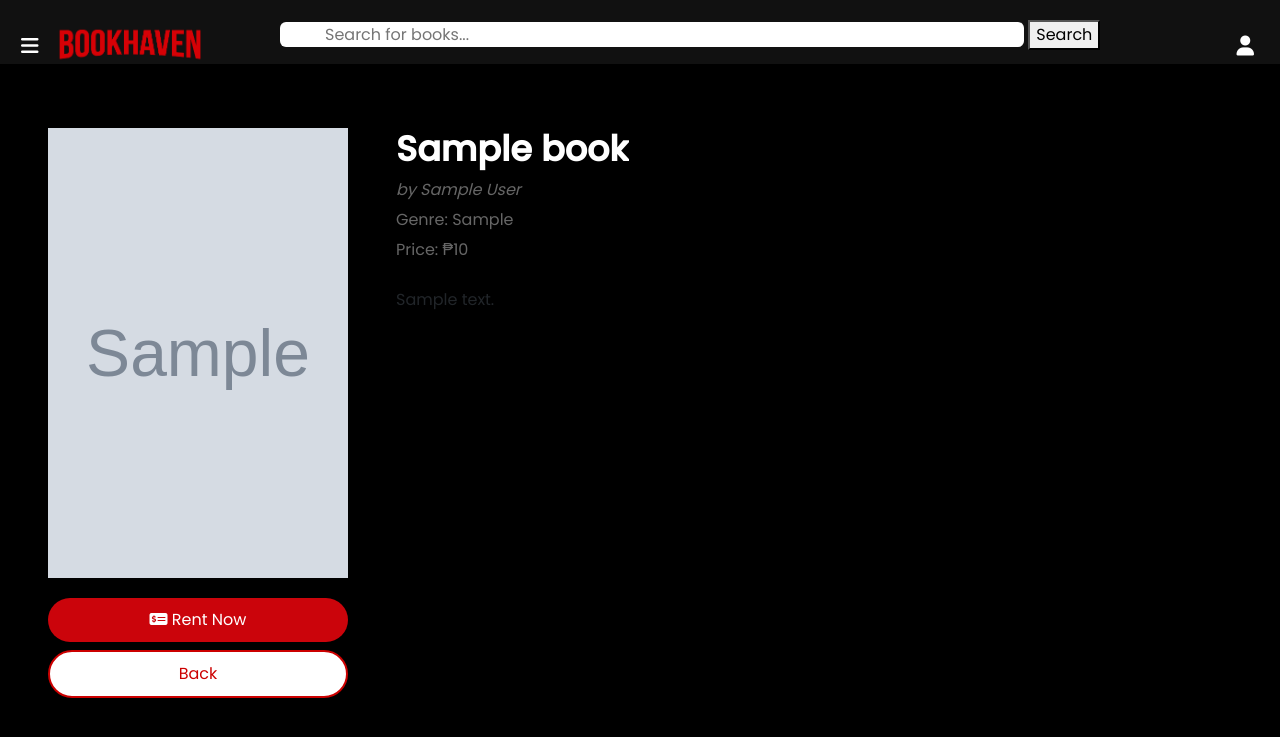
After one commit to eyondk/BOOKHAVEN, a PHP site: the page made by app/views/bookrent.view.php in a window 1280 px wide. The commit adds this page. Shown: the top 737 px of the page. Run offline with PHP 8.4, Linux system fonts and the light colour scheme; tables that the repository leaves empty or names only in its code hold one stand-in row (values such as "Sample post"); the template is opened without the code that fills it: most values are stand-ins (such as "Sample title", 1, 10 or a date in 2020); grey boxes marked "Sample" are stand-in pictures; some libraries are stand-ins or nearby versions.

Commit message:
book details rent

```diff
--- a/app/controllers/Home.php
+++ b/app/controllers/Home.php
@@ -22,6 +22,7 @@ class Home extends Controller
         if (!empty($keyword)) {
             $search_results = $book->search_books($keyword);
             $is_search = true;
+
         }
     }
 
--- a/app/core/config.php
+++ b/app/core/config.php
@@ -10,7 +10,7 @@ if($_SERVER['SERVER_NAME'] == 'localhost')
     define('DB_PASSWORD', '');
     //define('DBDRIVER', ''); /** incase u want to switch db like postgre**/
 
-    define('ROOT', 'http://localhost/bkhvn/public');
+    define('ROOT', 'http://localhost/bkhvncpy/public');
 }
 else
 {
--- /dev/null
+++ b/app/views/bookrent.view.php
@@ -0,0 +1,52 @@
+<?php require("header.inc.php")?>
+
+<!DOCTYPE html>
+<html lang="en">
+<head>
+    <meta charset="UTF-8">
+    <meta name="viewport" content="width=device-width, initial-scale=1.0">
+    <link href="https://cdnjs.cloudflare.com/ajax/libs/font-awesome/6.0.0-beta3/css/all.min.css" rel="stylesheet"> <!--for icons -->
+    <link rel="stylesheet" href="<?=ROOT?>/assets/css/bookrent.css">
+</head>
+<body>
+
+<section class="rent">
+    <div class="book-info-container">
+        <div class="book-img">
+            <?php if (isset($book)): ?>
+                <img class="book-cover" src="<?= htmlspecialchars($book['b_book_cover']) ?>" alt="<?= htmlspecialchars($book['b_title']) ?>">
+            <?php else: ?>
+                <p>Book not found.</p>
+            <?php endif; ?>
+        </div>
+        <div class="button-container">
+            <a href="https://www.amazon.com/" class="button rent-now" onclick="toggleRentNow(event)">
+                <i class="fas fa-money-check-dollar"></i> Rent Now
+            </a>
+            <a href="<?= ROOT ?>/home" class="button button-want-to-read">
+                Back
+            </a>
+        </div>
+    </div>
+    <div class="book-details-container">
+        <?php if (isset($book)): ?>
+            <div class="bookinfo">
+                <h2 class="book-title"><?= htmlspecialchars($book['b_title']) ?></h2>
+                <p class="book-author">by <?= htmlspecialchars($book['b_author']) ?></p>
+                <p class="genre">Genre: <?= htmlspecialchars($book['b_genre']) ?></p>
+                <p class="price" style="color:#666; margin-top: -10px; font-size: 16px;">Price: &#8369;<?= htmlspecialchars($book['b_price']) ?></p>
+            </div>
+            <div class="book-description">
+                <p id="paragraph" class="paragraph">
+                    <?= nl2br(htmlspecialchars($book['b_descript'])) ?>
+                </p>
+                <!-- <button class="readmore-btn" onclick="showMore()">Read more</button>
+                <button class="readless-btn" onclick="showLess()" style="display: none;">Read less</button> -->
+            </div>
+        <?php endif; ?>
+    </div>
+</section>
+<script src="<?=ROOT?>/assets/js/bookrent.js"></script>
+<script src="https://cdn.jsdelivr.net/npm/bootstrap@5.1.3/dist/js/bootstrap.bundle.min.js" integrity="sha384-ka7Sk0Gln4gmtz2MlQnikT1wXgYsOg+OMhuP+IlRH9sENBO0LRn5q+8nbTov4+1p" crossorigin="anonymous"></script>
+</body>
+</html>
--- a/app/views/header.inc.php
+++ b/app/views/header.inc.php
@@ -22,7 +22,7 @@
   </div> -->
   <!-- Search Form -->
   <div class="search-box">
-        <form action="<?= ROOT ?>/home/index" method="POST">
+        <form action="<?= ROOT ?>/home" method="POST">
             <input type="text" name="search" placeholder="Search for books..." required>
             <button type="submit">Search</button>
         </form>
@@ -44,7 +44,7 @@
   <button class="custom-openbtn" onclick="openCustomNav()"><i class="fa-solid fa-bars icon"></i></button>
 
   <div class="d-flex justify-content-start logo">
-    <a href=""><img src="<?=ROOT?>/assets/images/bhaven.png" alt="Logo"></a>
+    <a href="<?=ROOT?>/home"><img src="<?=ROOT?>/assets/images/bhaven.png" alt="Logo"></a>
   </div>
 </nav>
 
```
Also changed, not shown: app/controllers/Bookrent.php (added, +22 -0 lines), app/models/Book.php (+19 -1 lines), app/views/home.view.php (+4 -4 lines), public/assets/css/bookrent.css (added), public/assets/js/bookrent.js (added).
